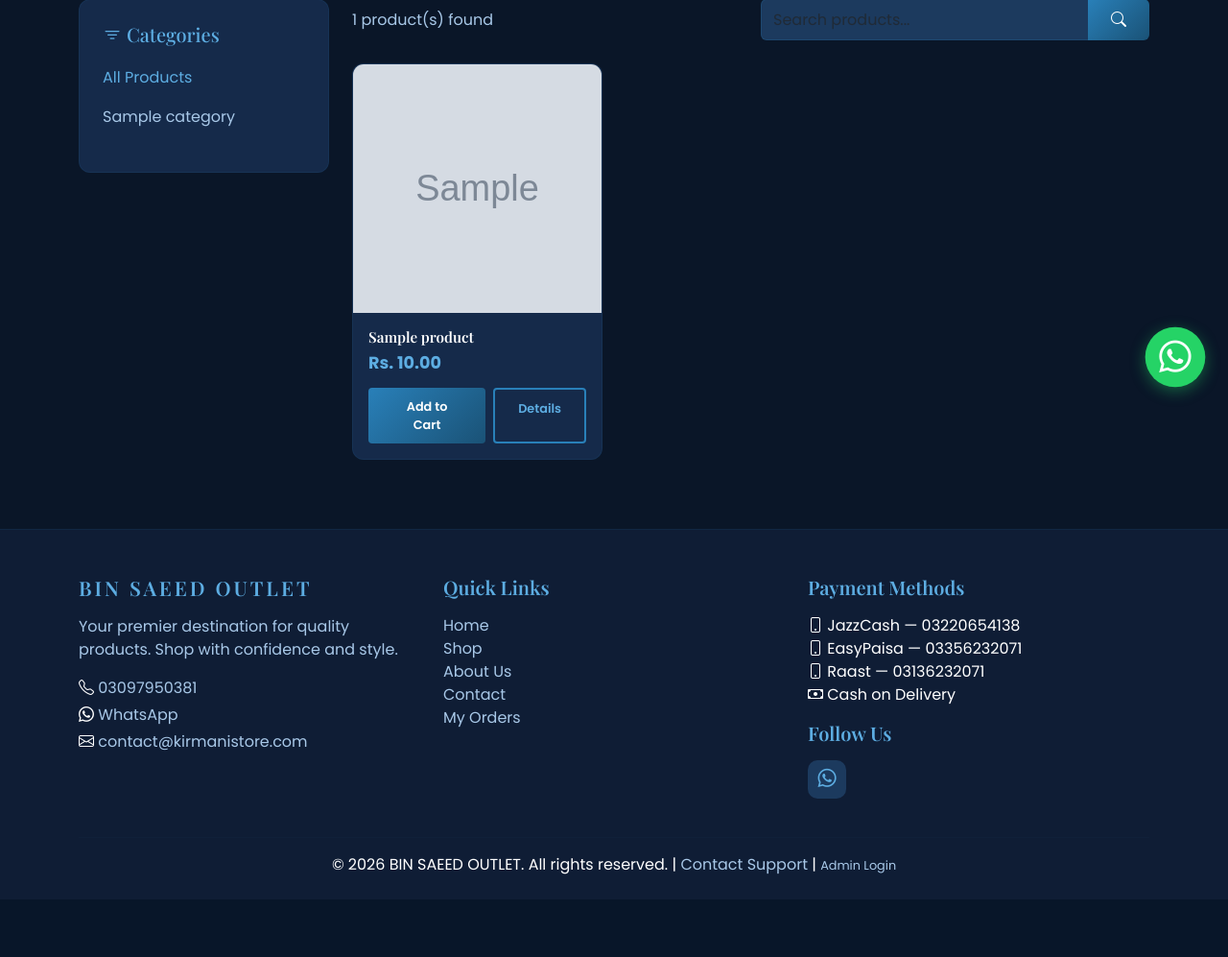
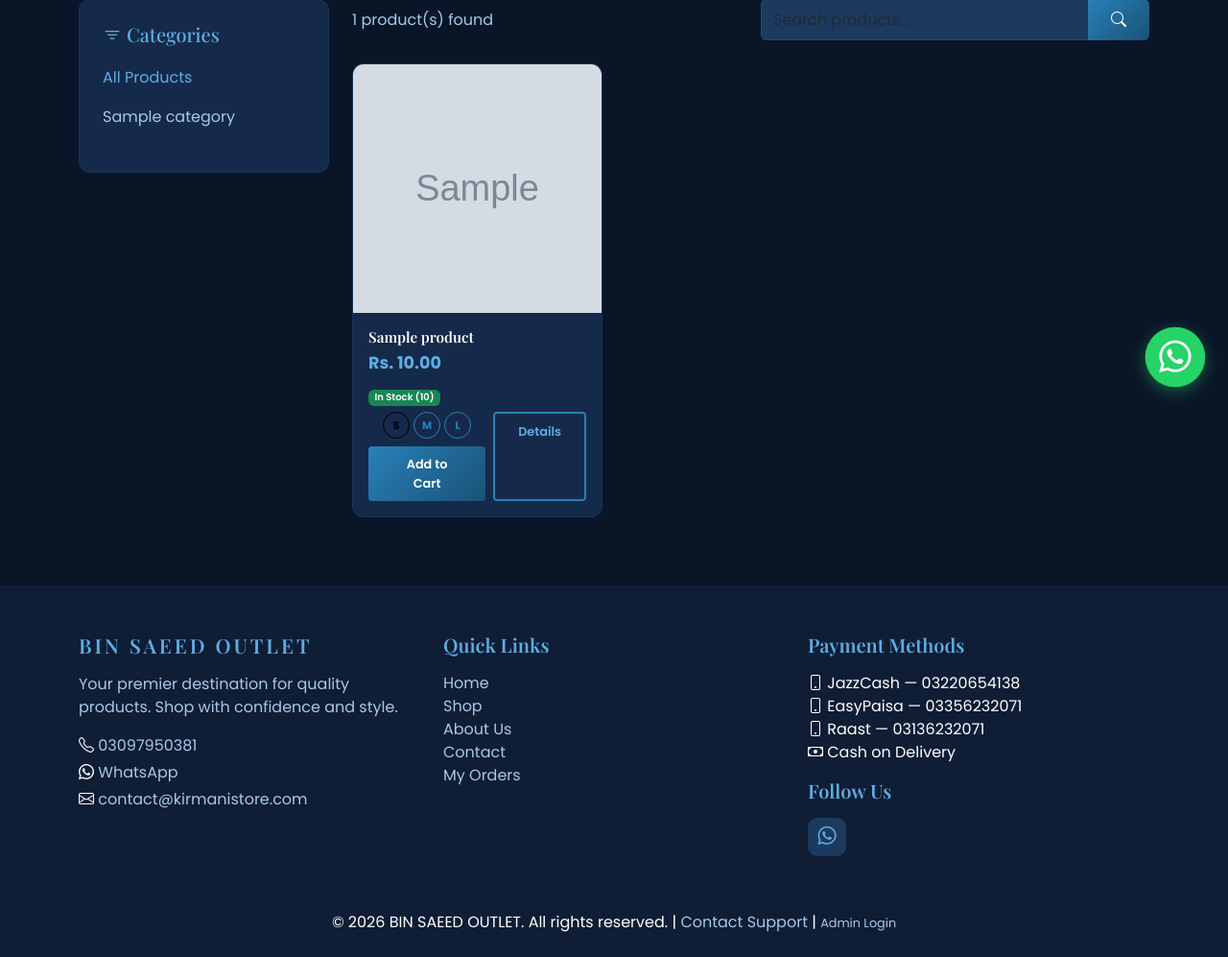
Before and after one commit to smadadali4-create/Bin_Saeed, a Django app: page /shop/ in a window 1280 px wide. Shown: the part 373-1370 px from the top of the page at 96% size. Before the commit the page ends 1284 px from the top, so only its background shows below. Run offline with Django 5.2, Linux system fonts and the light colour scheme; tables that the repository leaves empty hold one stand-in row (values such as "Sample post"); grey boxes marked "Sample" are stand-in pictures.

Commit message:
Add stock/size display on product listing, email notifications for orders

```diff
--- a/orders/admin.py
+++ b/orders/admin.py
@@ -20,13 +20,13 @@ class OrderAdmin(admin.ModelAdmin):
     list_display_links = ['id', 'full_name']
     search_fields = ['full_name', 'phone', 'user__username', 'id']
     inlines = [OrderItemInline]
-    readonly_fields = ['total', 'created_at', 'updated_at', 'user', 'full_name', 'phone', 'address', 'city', 'payment_method', 'payment_proof_preview']
+    readonly_fields = ['total', 'created_at', 'updated_at', 'user', 'full_name', 'email', 'phone', 'address', 'city', 'payment_method', 'payment_proof_preview']
     list_per_page = 25
     date_hierarchy = 'created_at'
     actions = ['confirm_orders', 'mark_shipped', 'mark_delivered', 'cancel_orders']
     fieldsets = (
         ('Customer Details', {
-            'fields': ('user', 'full_name', 'phone', 'address', 'city')
+            'fields': ('user', 'full_name', 'email', 'phone', 'address', 'city')
         }),
         ('Payment', {
             'fields': ('payment_method', 'payment_status', 'total', 'payment_proof_preview')
--- a/orders/models.py
+++ b/orders/models.py
@@ -21,6 +21,7 @@ class Order(models.Model):
 
     user = models.ForeignKey(settings.AUTH_USER_MODEL, on_delete=models.SET_NULL, null=True, blank=True, related_name='orders')
     full_name = models.CharField(max_length=200)
+    email = models.EmailField(max_length=254, blank=True)
     phone = models.CharField(max_length=20)
     address = models.TextField()
     city = models.CharField(max_length=100)
--- a/orders/templates/orders/checkout.html
+++ b/orders/templates/orders/checkout.html
@@ -26,6 +26,11 @@
                         <div class="mb-3">
                             <label class="form-label">Phone Number</label>
                             <input type="text" name="phone" class="form-control" placeholder="03XX-XXXXXXX" required>
+                        </div>
+                        <div class="mb-3">
+                            <label class="form-label">Email Address</label>
+                            <input type="email" name="email" class="form-control" placeholder="your@email.com" required>
+                            <small class="text-muted">We'll send your order confirmation and updates to this email.</small>
                         </div>
                         <div class="mb-3">
                             <label class="form-label">Address</label>
--- a/orders/views.py
+++ b/orders/views.py
@@ -3,7 +3,7 @@ from django.contrib import messages
 from django.conf import settings
 from .models import Order, OrderItem
 from products.models import Product
-from .utils import send_order_confirmation_to_admin
+from .utils import send_order_confirmation_to_admin, send_order_confirmation_to_customer, send_status_update_to_customer
 
 
 def checkout(request):
@@ -28,6 +28,7 @@ def checkout(request):
 
     if request.method == 'POST':
         full_name = request.POST.get('full_name')
+        email = request.POST.get('email', '')
         phone = request.POST.get('phone')
         address = request.POST.get('address')
         city = request.POST.get('city')
@@ -46,6 +47,7 @@ def checkout(request):
         order = Order.objects.create(
             user=user,
             full_name=full_name,
+            email=email,
             phone=phone,
             address=address,
             city=city,
@@ -70,6 +72,7 @@ def checkout(request):
         request.session['cart'] = {}
 
         send_order_confirmation_to_admin(order)
+        send_order_confirmation_to_customer(order)
 
         if payment_method == 'cash':
             messages.success(request, 'Order placed successfully! Your order will be delivered soon.')
@@ -118,6 +121,7 @@ def upload_payment_proof(request, order_id):
         order.payment_status = 'paid'
         order.status = 'confirmed'
         order.save()
+        send_status_update_to_customer(order)
         messages.success(request, '✅ Payment proof received! Order #' + str(order.id) + ' is now CONFIRMED. We will process it shortly.')
         return redirect('orders:order_detail', order_id=order.id)
     return redirect('orders:order_detail', order_id=order.id)
--- a/products/templates/products/product_list.html
+++ b/products/templates/products/product_list.html
@@ -70,11 +70,25 @@
                         <div class="product-info">
                             <h5 class="product-name"><a href="{{ product.get_absolute_url }}">{{ product.name }}</a></h5>
                             <p class="product-price">Rs. {{ product.price }}</p>
+                            <p class="product-stock-info">
+                                {% if product.stock > 0 %}
+                                <span class="badge bg-success">In Stock ({{ product.stock }})</span>
+                                {% else %}
+                                <span class="badge bg-danger">Out of Stock</span>
+                                {% endif %}
+                            </p>
                             <div class="product-actions">
                                 {% if product.available and product.stock > 0 %}
                                 <form method="POST" action="{% url 'cart:cart_add' product.id %}" style="display:inline;">
                                     {% csrf_token %}
-                                    <input type="hidden" name="size" value="M">
+                                    <div class="size-selector-list mb-2">
+                                        {% for value, label in product.SIZE_CHOICES %}
+                                        <label class="size-option-list">
+                                            <input type="radio" name="size" value="{{ value }}" {% if forloop.first %}checked{% endif %}>
+                                            <span class="size-label-list">{{ value }}</span>
+                                        </label>
+                                        {% endfor %}
+                                    </div>
                                     <button type="submit" class="btn btn-gold btn-sm">Add to Cart</button>
                                 </form>
                                 {% endif %}
@@ -126,4 +140,45 @@
         </div>
     </div>
 </div>
+
+<style>
+.size-selector-list {
+    display: flex;
+    gap: 4px;
+    justify-content: center;
+}
+.size-option-list {
+    display: inline-block;
+}
+.size-option-list input {
+    display: none;
+}
+.size-label-list {
+    display: inline-flex;
+    align-items: center;
+    justify-content: center;
+    width: 28px;
+    height: 28px;
+    border-radius: 50%;
+    border: 1px solid var(--primary);
+    color: var(--primary);
+    font-size: 11px;
+    font-weight: 700;
+    cursor: pointer;
+    transition: all 0.2s;
+}
+.size-option-list input:checked + .size-label-list {
+    background: var(--gold);
+    color: #000;
+    border-color: var(--gold);
+}
+.product-stock-info {
+    margin-bottom: 6px;
+    font-size: 12px;
+}
+.product-stock-info .badge {
+    font-size: 10px;
+    font-weight: 600;
+}
+</style>
 {% endblock %}
```
Also changed, not shown: core/templates/core/index.html (+55 -1 lines), orders/utils.py (+45 -2 lines), orders/migrations/0005_order_email.py (added).
